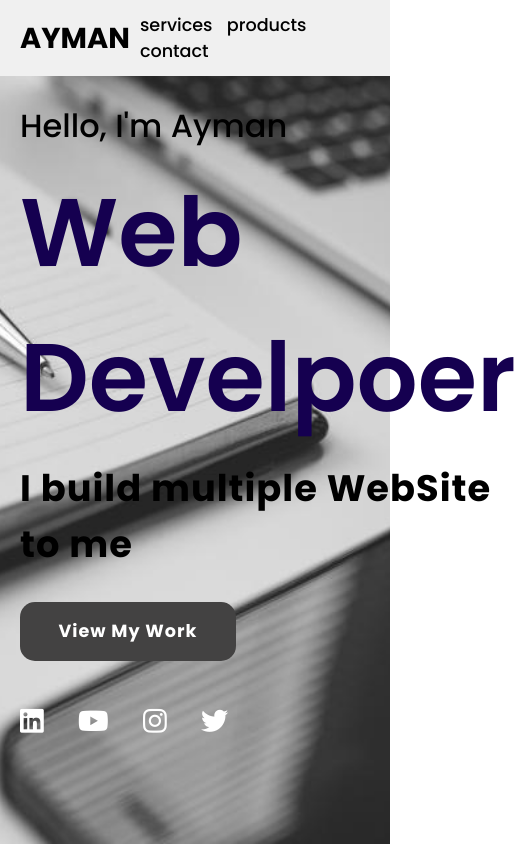
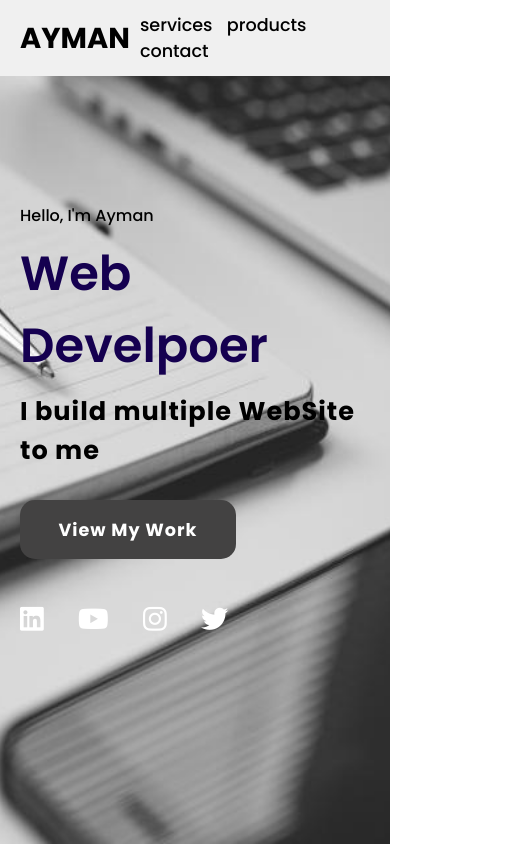
Before and after one commit to AymanAbuzaghleh/portfolio, a plain HTML site: page index.html in a window 390 px wide. Shown: the top 844 px of the page, 516 px wide, since content can reach past the window. Drawn offline with Linux system fonts and the light colour scheme.

Commit message:
Update style.css

```diff
--- a/css/style.css
+++ b/css/style.css
@@ -271,14 +271,14 @@ img {
    .title {
      font-size: 1.8em;
     }
-  section {
+   section {
     padding: 80px 20px;
   }
   .main h2 {
-     font-size: 2em;
+     font-size: 1em;
   }
   .main h3 {
-    font-size: 2.3em;
+    font-size: 1.6em;
   }
   .content {
     flex-direction: column;
@@ -287,7 +287,7 @@ img {
 
   }
   .product-card {
-  margin: 10px;
+  margin: 10px 0;
 }
   .main {
     padding: 100px 20px;
```
